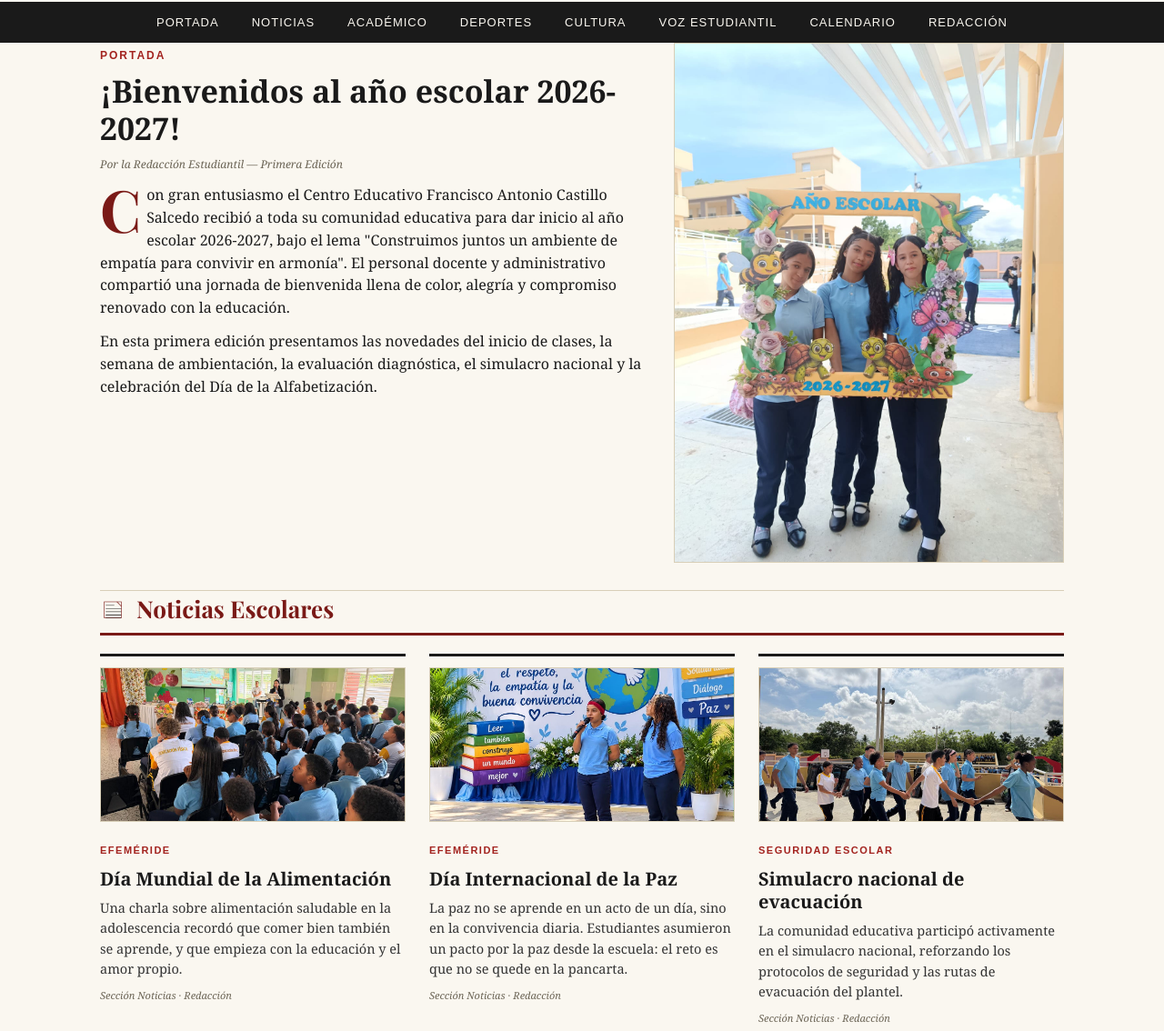
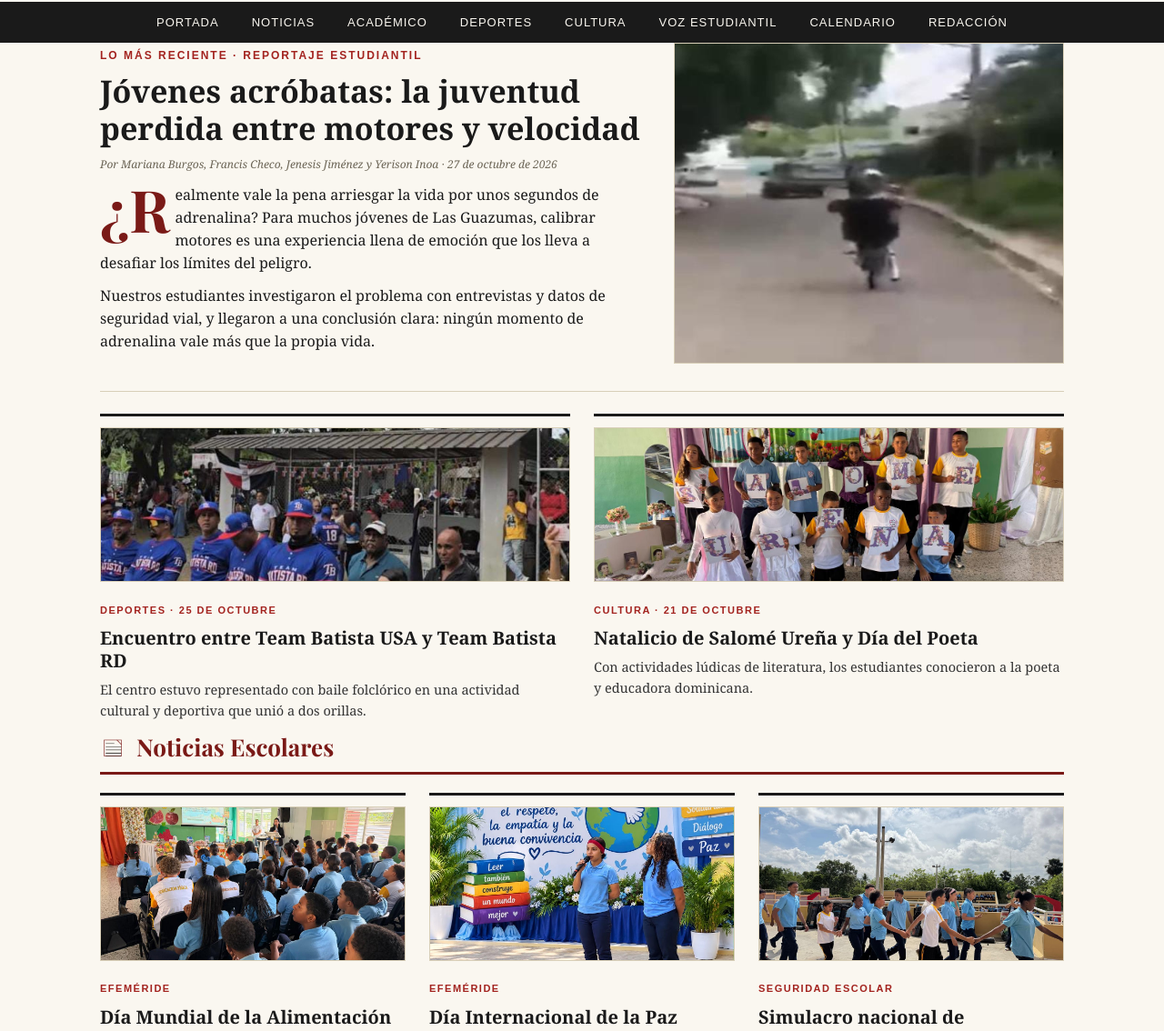
Before and after one commit to edwinbatistagarcia-arch/periodico-escolar-2026-2027, a plain HTML site: page index.html in a window 1280 px wide. Shown: the part 410-1544 px from the top of the page at 91% size. Drawn offline with nearby package versions, Linux system fonts and the light colour scheme.

Commit message:
Portada con la noticia más reciente y dos destacadas; ajustes al reportaje
Co-Authored-By: Claude Opus 5.5 <noreply@anthropic.com>

```diff
--- a/index.html
+++ b/index.html
@@ -53,20 +53,34 @@
 <main class="wrap">
 
   <section id="portada">
-    <a href="noticias/noticia1.html" class="hero-link">
+    <a href="noticias/reportaje1.html" class="hero-link">
     <div class="hero">
       <div>
-        <span class="kicker">Portada</span>
-        <h2>¡Bienvenidos al año escolar 2026-2027!</h2>
-        <p class="byline">Por la Redacción Estudiantil — Primera Edición</p>
-        <p class="dropcap">Con gran entusiasmo el Centro Educativo Francisco Antonio Castillo Salcedo recibió a toda su comunidad educativa para dar inicio al año escolar 2026-2027, bajo el lema "Construimos juntos un ambiente de empatía para convivir en armonía". El personal docente y administrativo compartió una jornada de bienvenida llena de color, alegría y compromiso renovado con la educación.</p>
-        <p>En esta primera edición presentamos las novedades del inicio de clases, la semana de ambientación, la evaluación diagnóstica, el simulacro nacional y la celebración del Día de la Alfabetización.</p>
+        <span class="kicker">Lo más reciente · Reportaje estudiantil</span>
+        <h2>Jóvenes acróbatas: la juventud perdida entre motores y velocidad</h2>
+        <p class="byline">Por Mariana Burgos, Francis Checo, Jenesis Jiménez y Yerison Inoa · 27 de octubre de 2026</p>
+        <p class="dropcap">¿Realmente vale la pena arriesgar la vida por unos segundos de adrenalina? Para muchos jóvenes de Las Guazumas, calibrar motores es una experiencia llena de emoción que los lleva a desafiar los límites del peligro.</p>
+        <p>Nuestros estudiantes investigaron el problema con entrevistas y datos de seguridad vial, y llegaron a una conclusión clara: ningún momento de adrenalina vale más que la propia vida.</p>
       </div>
       <div class="hero-img" style="padding:0;overflow:hidden;">
-        <img src="galeria/NOTICIA-01INICIODELANOESCOLAR/PHOTO-2026-08-24-11-41-58.jpg" alt="Bienvenida al año escolar 2026-2027" style="width:100%;height:100%;object-fit:cover;display:block;">
+        <img src="galeria/EDITORIAL-01JOVENESACROBATAS/calibrando-1.jpeg" alt="Joven calibrando una motocicleta" style="width:100%;height:100%;object-fit:cover;display:block;">
       </div>
     </div>
     </a>
+    <div class="grid portada-sec">
+      <a href="noticias/noticia10.html" class="card-link"><article class="card">
+        <img src="galeria/NOTICIA-10PRESENTACIONDEPORTIVA/Fotoprincipal.jpeg" alt="Encuentro Team Batista" class="card-img">
+        <span class="cat">Deportes · 25 de octubre</span>
+        <h3>Encuentro entre Team Batista USA y Team Batista RD</h3>
+        <p>El centro estuvo representado con baile folclórico en una actividad cultural y deportiva que unió a dos orillas.</p>
+      </article></a>
+      <a href="noticias/noticia9.html" class="card-link"><article class="card">
+        <img src="galeria/NOTICIA-09DIADELPOETA/PHOTO-2026-10-21-11-57-33%203.jpg" alt="Estudiantes forman el nombre de Salomé Ureña" class="card-img">
+        <span class="cat">Cultura · 21 de octubre</span>
+        <h3>Natalicio de Salomé Ureña y Día del Poeta</h3>
+        <p>Con actividades lúdicas de literatura, los estudiantes conocieron a la poeta y educadora dominicana.</p>
+      </article></a>
+    </div>
   </section>
 
   <section id="noticias">
@@ -168,9 +182,9 @@
     <div class="grid">
       <a href="noticias/reportaje1.html" class="card-link"><article class="card">
         <img src="galeria/EDITORIAL-01JOVENESACROBATAS/calibrando-1.jpeg" alt="Joven calibrando una motocicleta" class="card-img">
-        <span class="cat">Reportaje estudiantil · 6to A</span>
+        <span class="cat">Reportaje estudiantil</span>
         <h3>Jóvenes acróbatas: la juventud perdida entre motores y velocidad</h3>
-        <p>¿Vale la pena arriesgar la vida por unos segundos de adrenalina? Estudiantes de 6to A investigan la práctica de calibrar motores en Las Guazumas.</p>
+        <p>¿Vale la pena arriesgar la vida por unos segundos de adrenalina? Nuestros estudiantes investigan la práctica de calibrar motores en Las Guazumas.</p>
         <div class="meta">Por Mariana Burgos, Francis Checo, Jenesis Jiménez y Yerison Inoa</div>
       </article></a>
     </div>
--- a/styles.css
+++ b/styles.css
@@ -406,3 +406,7 @@
     .gallery{grid-template-columns:repeat(2,1fr);gap:8px;margin:20px 0;}
     .gallery img{height:150px;border-radius:6px;}
   }
+
+  /* Portada: dos noticias bajo la principal */
+  .portada-sec{grid-template-columns:repeat(2,1fr);margin-top:24px;}
+  @media (max-width:640px){ .portada-sec{grid-template-columns:1fr;margin-top:8px;} }
```
Also changed, not shown: noticias/reportaje1.html (+8 -4 lines), galeria/EDITORIAL-01JOVENESACROBATAS/motores-destruidos.jpeg (added).
